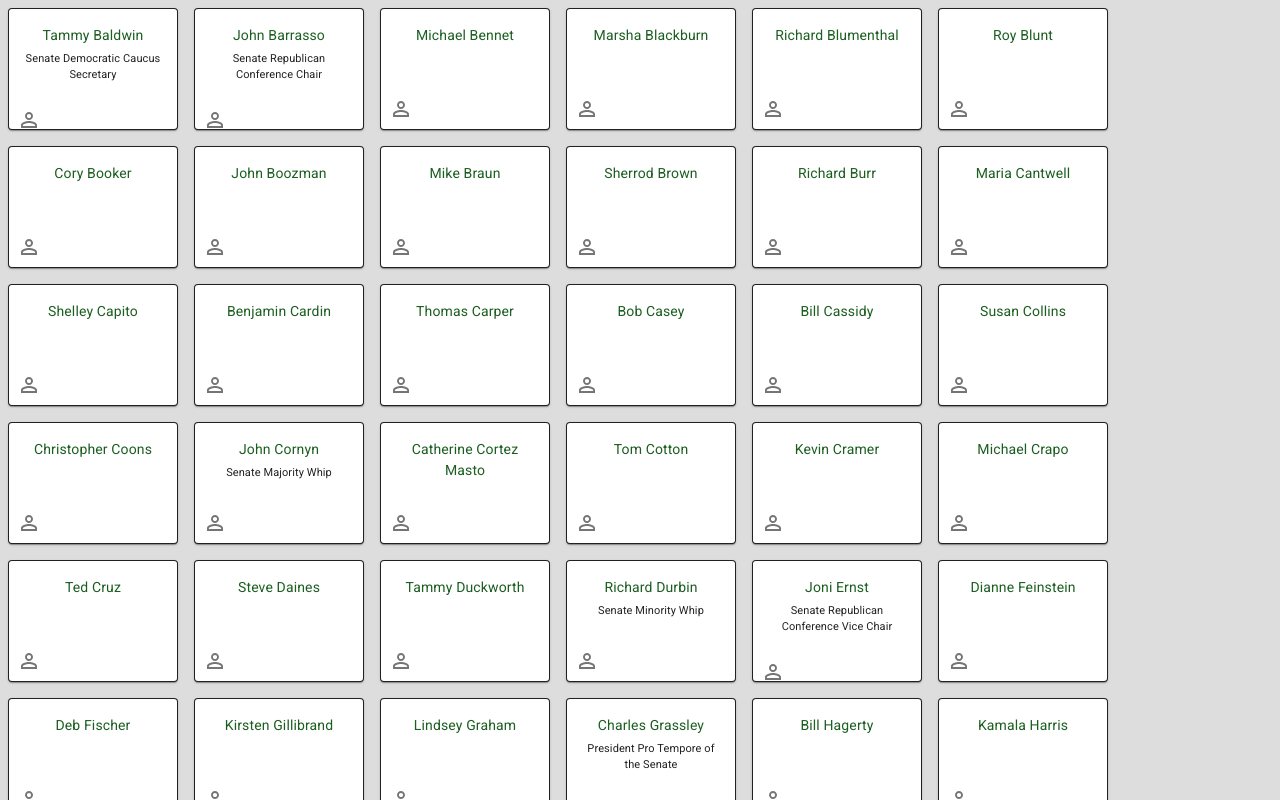
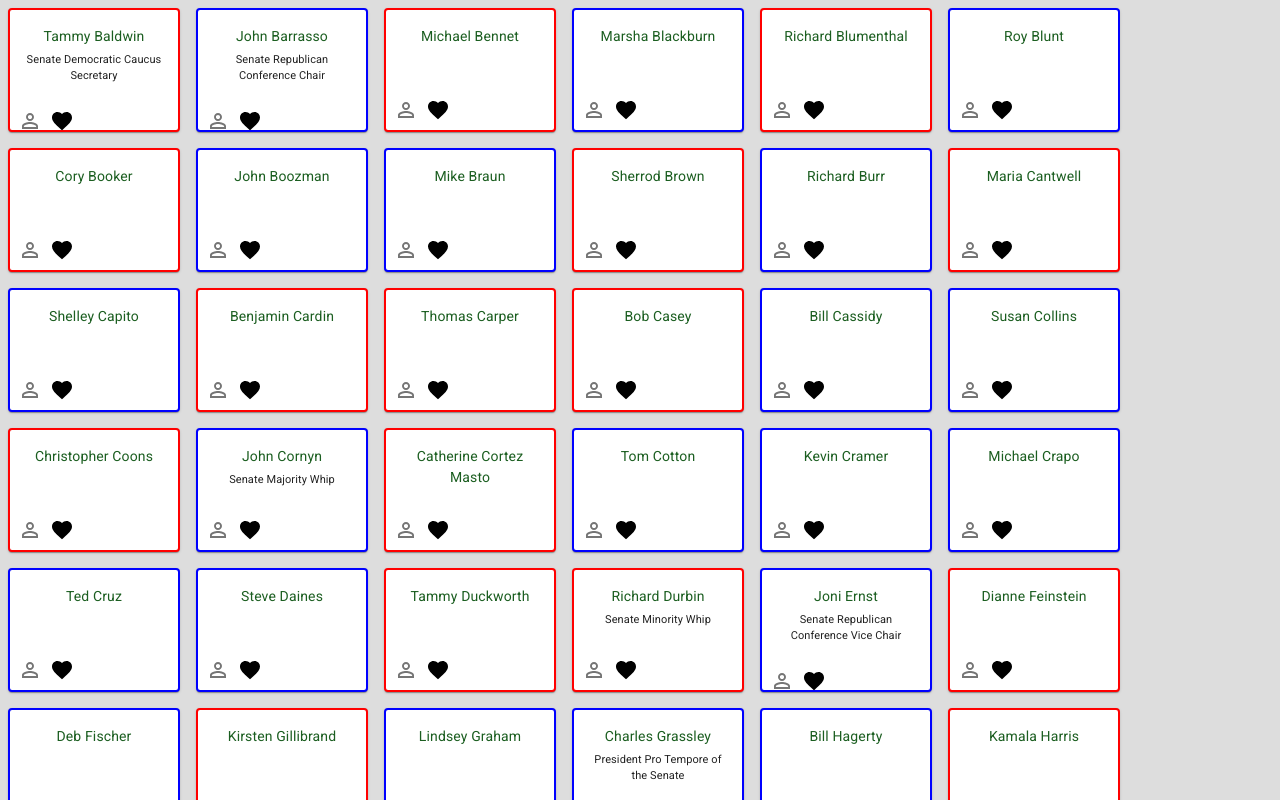
Before and after one commit to JcJen62/Fall2021-3790-InitialReactApp, a React (Create React App) app: page / in a window 1280 px wide. Shown: the top 800 px of the page. Built offline with nearby package versions, Linux system fonts and the light colour scheme.

Commit message:
Need to finish lifting state example

```diff
--- a/src/components/SenatorCard.js
+++ b/src/components/SenatorCard.js
@@ -1,3 +1,4 @@
+import * as React from 'react'
 import Card from '@mui/material/Card'
 import CardContent from '@mui/material/CardContent'
 import Typography from '@mui/material/Typography'
@@ -5,19 +6,26 @@ import Typography from '@mui/material/Typography'
 import CardActions from '@mui/material/CardActions'
 import IconButton from '@mui/material/IconButton'
 import PermIdentityIcon from '@mui/icons-material/PermIdentity'
-
-const colorVar = '#ff0000'
+import FavoriteIcon from '@mui/icons-material/Favorite'
 
 const SenatorCard = (props) => {
+  const [favorite, setFavorite] = React.useState(false)
+  const colorVar = props.senator.party === 'D' ? '#f00' : '#00f'
+
 
   const handleInfoClick = () => {
     console.log('Clicked!!')
     props.modalFunction()
   }
 
+  const handleFavoriteClick = () => {
+    console.log('U R my favorite 2!')
+    setFavorite(!favorite)
+  }
+
   return (
     <Card
-      className='card'
+      className="card"
       sx={{
         display: 'flex',
         flexDirection: 'column',
@@ -26,22 +34,27 @@ const SenatorCard = (props) => {
         height: 120,
         p: 0,
         m: 1,
-        border: 1,
-        borderColor: {colorVar},
+        border: 2,
+        borderColor: colorVar,
         '&:hover': {
           opacity: [0.9, 0.8, 0.7],
         },
       }}
     >
       <CardContent>
-        <Typography sx={{ fontSize: 14 }} color='success.dark' gutterBottom>
+        <Typography sx={{ fontSize: 14 }} color="success.dark" gutterBottom>
           {props.senator.first_name} {props.senator.last_name}
         </Typography>
-        <Typography sx={{ fontSize: 11 }}>{props.senator.leadership_role}</Typography>
+        <Typography sx={{ fontSize: 11 }}>
+          {props.senator.leadership_role}
+        </Typography>
       </CardContent>
       <CardActions>
         <IconButton sx={{ p: 0 }} onClick={handleInfoClick}>
           <PermIdentityIcon />
+        </IconButton>
+        <IconButton sx={{ p: 0, m: 0 }} onClick={handleFavoriteClick}>
+          <FavoriteIcon sx={{ color: favorite ? '#f00' : '#000' }} />
         </IconButton>
       </CardActions>
     </Card>
--- a/src/components/SenatorContainer.js
+++ b/src/components/SenatorContainer.js
@@ -21,6 +21,7 @@ const SenatorContainer = () => {
   const [open, setOpen] = React.useState(false)
   const handleOpen = () => setOpen(true)
   const handleClose = () => setOpen(false)
+  //const addToFavorites = () => special update state function goes here
 
   return (
     <Box sx={{
```
